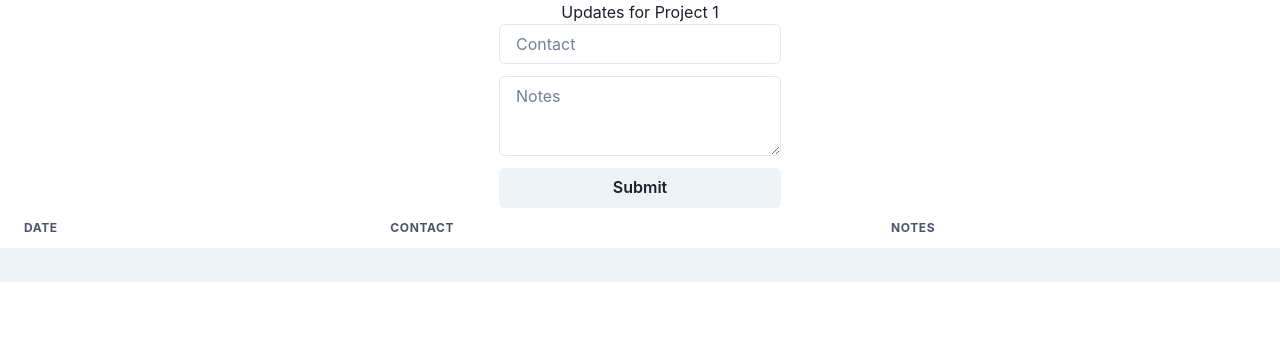
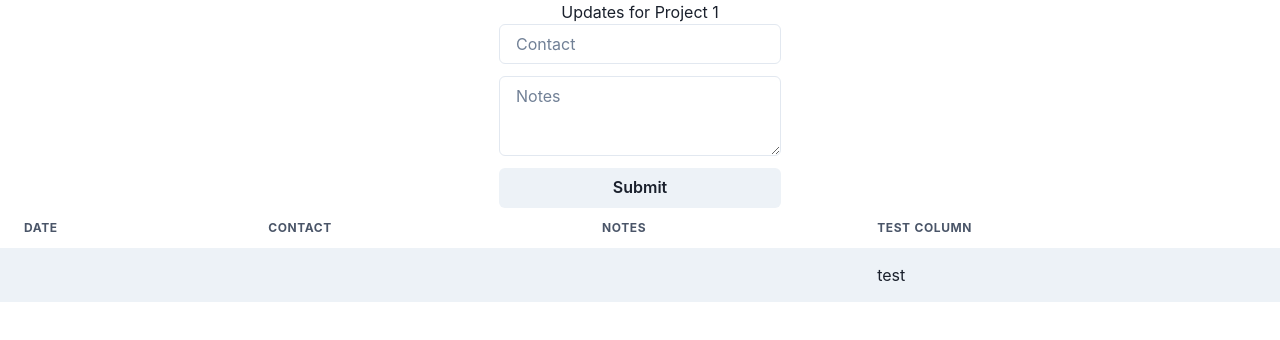
Before and after one commit to noamike/M-MRE, a React (Create React App) app in the folder projecttracking0.1/: page / in a window 1280 px wide. Shown: the top 340 px of the page. Built offline with nearby package versions, Linux system fonts and the light colour scheme.

Commit message:
testing iPad Connection

```diff
--- a/projecttracking0.1/src/App.js
+++ b/projecttracking0.1/src/App.js
@@ -94,6 +94,7 @@ function App() {
                   <Th>Date</Th>
                   <Th>Contact</Th>
                   <Th>Notes</Th>
+                  <Th>Test Column</Th>
                 </Tr>
               </Thead>
               <Tbody>
@@ -101,6 +102,7 @@ function App() {
                   <Td id="date">{var_today}</Td>
                   <Td id="contactInput1">{var_contact}</Td>
                   <Td id="notesInput1">{var_notes}</Td>
+                  <Td>test</Td>
                 </Tr>
               </Tbody>
             </Table>
```
